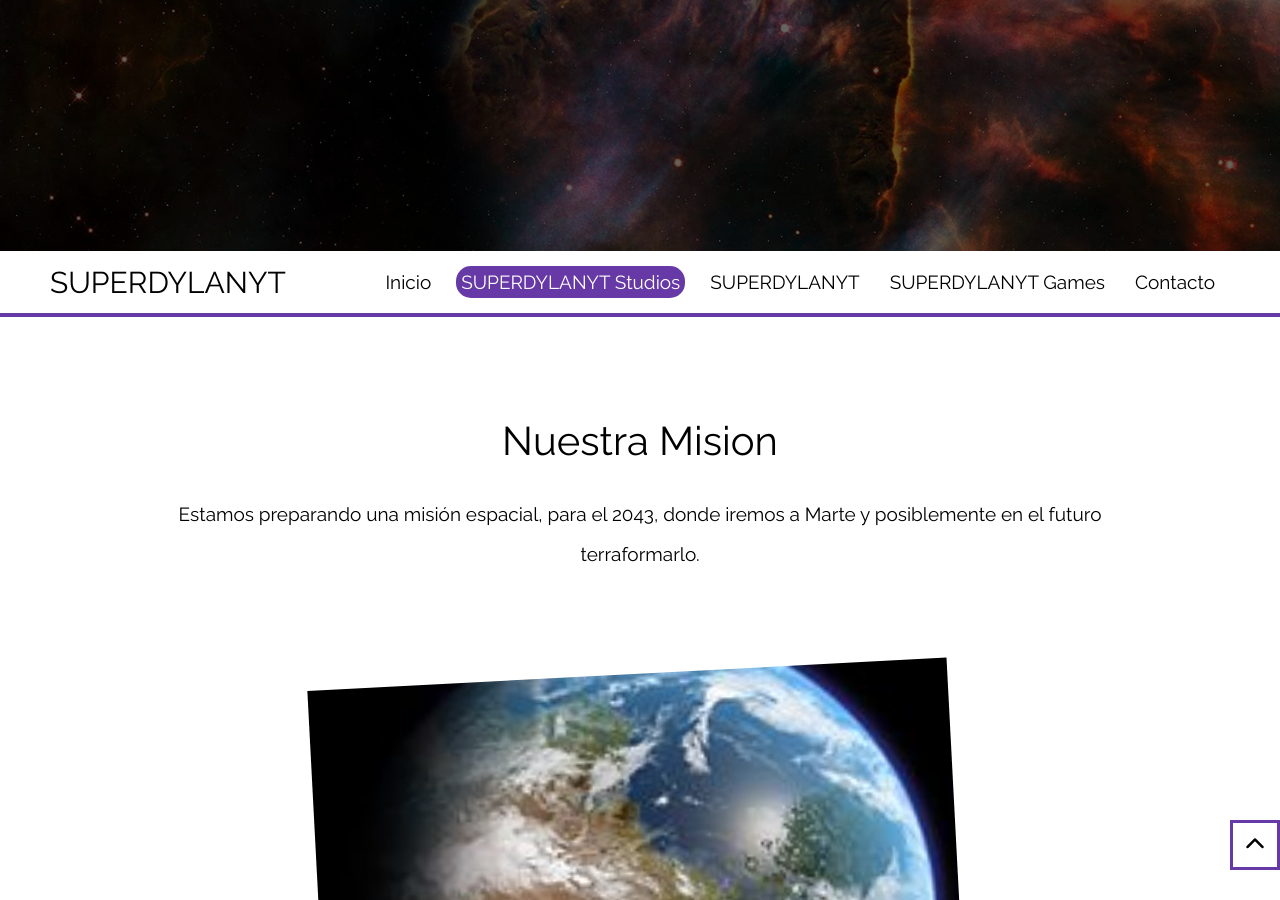
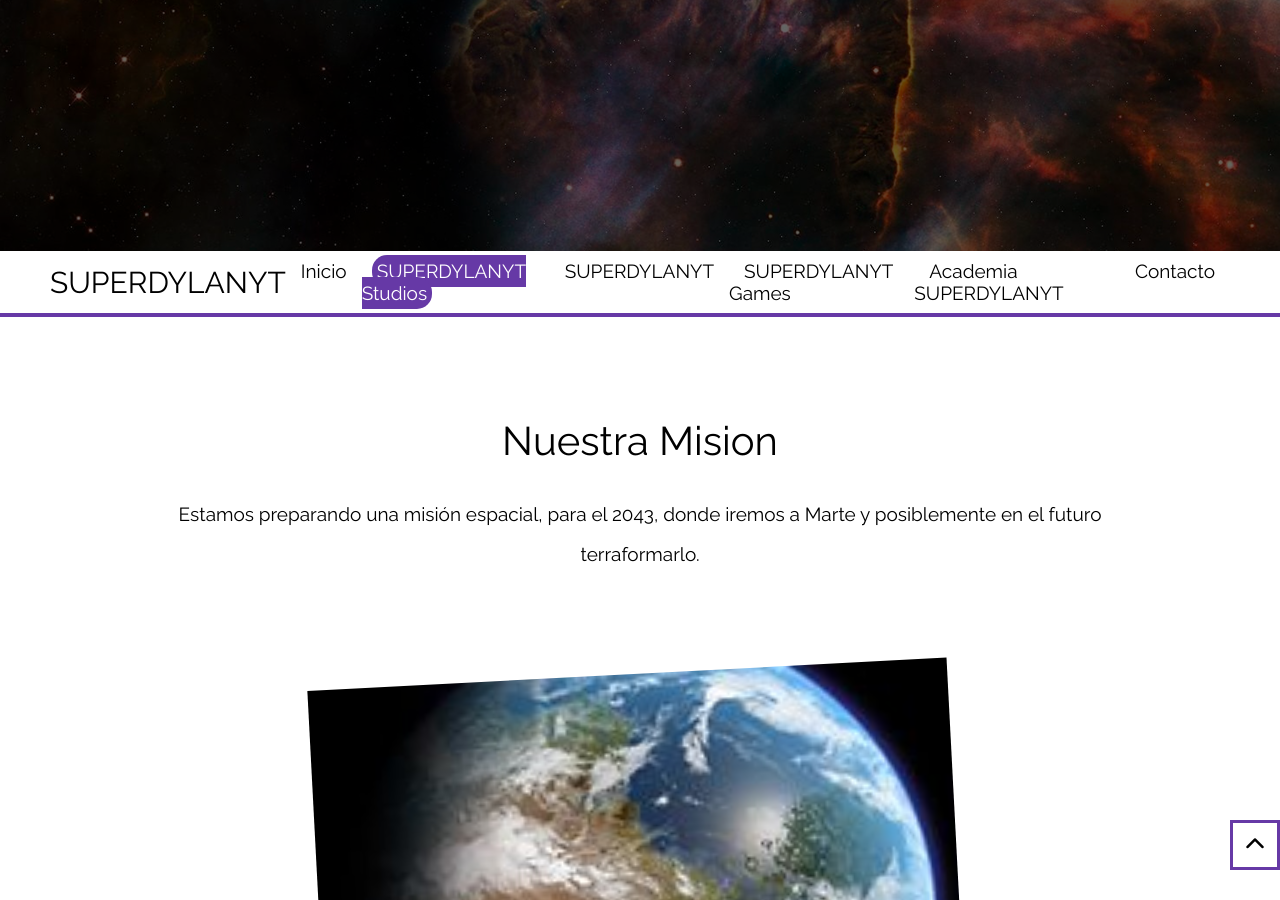
Before and after one commit to dylanmeca/dylanmeca.github.io, a Jekyll site: the page superdylanyt_studios.html, which Jekyll copies as it is, in a window 1280 px wide and 900 px high, scrolled down 649 px. Built offline with Jekyll 4.4.1, drawn with Linux system fonts in a browser that asks for light colours; nearby versions of some CDN libraries.

Commit message:
Update superdylanyt_studios.html

```diff
--- a/superdylanyt_studios.html
+++ b/superdylanyt_studios.html
@@ -37,6 +37,7 @@
                  <li><a href="superdylanyt_studios" class="active">SUPERDYLANYT Studios</a></li>
                  <li><a href="superdylanyt">SUPERDYLANYT</a></li>
                  <li><a href="Server/superdylanyt_games">SUPERDYLANYT Games</a></li>
+                 <li><a href="academia_superdylanyt">Academia SUPERDYLANYT</a></li>
                  <li><a href="contacto">Contacto</a></li>
              </ul>
          </div>
```
